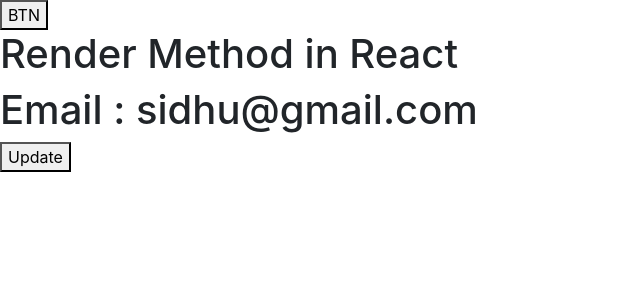
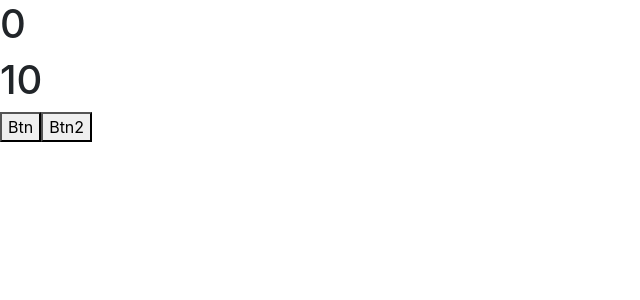
Before and after one commit to sanwalkhan/react-practise, a React (Create React App) app: page / in a window 1280 px wide. Shown: the top 300 px of the page, without its empty margins (0-640 px from the left). Built offline with nearby package versions, Linux system fonts and the light colour scheme.

Commit message:
usseeffect

```diff
--- a/src/App.js
+++ b/src/App.js
@@ -1,87 +1,32 @@
-import { useState } from 'react';
-// import './App.css';
-// import { State } from "./component/statefunctionalcomponent";
-
-import { Child } from "./component/childdidmount";
-// import { List } from "./component/list";
-
-// import { SlideBar } from "./component/slidebar";
-
-// import Counter from "./component/ecounter";
-
-// import MyComponent from "./component/stateclasscomponents";
-
-// import State from './component/state'
-
-// import Cards from './component/cards';
-// import Header from "./component/Header"
-
-// import ClassComponent from './component/classcomponent';
-
-// import propTypes from 'prop-types';
-
-// let a = 444;
-
-// function ca() {
-//   a =999;
-//   alert(a)
-//  }
+import { useEffect, useState } from "react";
 
 function App() {
-  // const email = "@yahoo.com";
-  // const name = 'sanwal';
 
-  // function showname(){
-  // alert(name)
-  // }
+  const [num, setnum] = useState(0)
+  const [nam, setnam] = useState(10)
 
-  // const object = {name  , email , showname}
+  useEffect(() => {
+    console.log("Useeffect..................");
+  }, [nam] )
 
-  // const  arr = ["lahore" , "multan " , "fsd", "sgd" , {object} ]
+  useEffect(() =>{
+    console.log("Useeffecttttt");
+  } , [num] )
+    return (
+      <div>
+        <h1> {num} </h1>
+        <h1>
+          {nam}
+        </h1>
+      <button onClick={ ()=> setnum(num + 1) } >Btn</button>
 
-  // const [a, seta] = useState(444444)
+      <button onClick={ ()=> setnam(nam - 1) } >Btn2</button>
 
-  // function ca(){
-  //   seta(1242)
-  // }
+      </div>
 
-  const [count, setcount] = useState(0)
+  )
+    };
 
-  return (
-    //   <div>
-    //     <ClassComponent arr={arr} />
 
-    // {/* <Header/> */}
 
-    // {/* <Cards/>  */}
-    //   </div>
-
-    // <div className="App">
-    //  <h1>{a}</h1>
-    //  <button onClick={ca}>btn</button>
-    // </div>
-
-    <div>
-      {/* <Counter /> */}
-
-    <button onClick={()=>setcount(count+1)}>BTN</button>
-      <Child count = {count}/>
-
-    {/* <List/> */}
-
-    {/* <SlideBar /> */}
-
-    {/* <MyComponent /> */}
-
-    {/* <State /> */}
-
-    </div>
-  );
-}
-
-// App.prototype = {
-// name: propTypes.number.isRequired
-
-// }
-
-export default App;
+ export default App
--- a/src/index.js
+++ b/src/index.js
@@ -8,7 +8,6 @@
 
 ReactDOM.render(
   <App/>,
-
   document.getElementById('root')
 );
 
```
Also changed, not shown: src/component/cards.js (deleted, +0 -23 lines).
